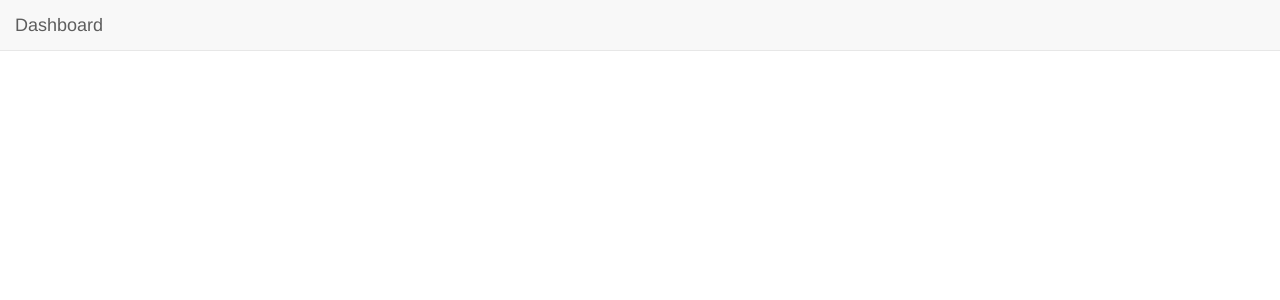
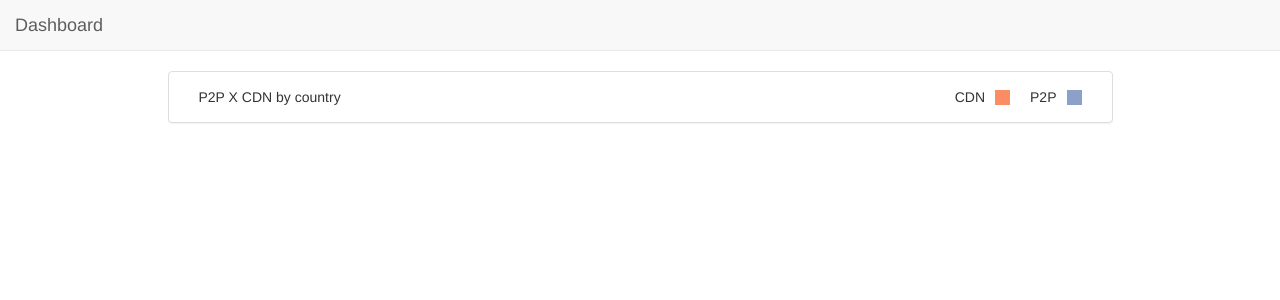
Before and after one commit to felipepalazzo/dashboard, a React (Create React App) app: page / in a window 1280 px wide. Shown: the top 300 px of the page. Built offline with nearby package versions, Linux system fonts and the light colour scheme.

Commit message:
Add legend component

```diff
--- a/src/components/App.js
+++ b/src/components/App.js
@@ -1,11 +1,17 @@
 import React from 'react'
 import Charts from './Charts'
 import Nav from './Nav'
+import Legend from './Legend'
 
 const App = () =>
   <div>
     <Nav />
     <section className="container">
+      <div className="row">
+        <div className="col-sm-10 col-sm-offset-1">
+          <Legend />
+        </div>
+      </div>
       <div className="row">
         <div className="col-sm-10 col-sm-offset-1">
           <Charts />
--- a/src/components/Charts.js
+++ b/src/components/Charts.js
@@ -15,8 +15,8 @@ class Charts extends Component {
     this.state = {
       margin,
       range: ['#8da0cb', '#fc8d62'],
-      width: 960,
-      height: 500,
+      width: 800,
+      height: 400,
       numOfCharts: 6,
       ticks: 10,
       keys: ['p2p', 'cdn'],
@@ -30,8 +30,10 @@ class Charts extends Component {
     return(
       <section>
         { groups.map((data, i) => (
+          <div className="panel panel-default" key={i}>
+            <div className="panel-heading">Chart {i+1}</div>
+            <div className="panel-body text-center">
               <StackedBarChat
-            key={i}
                 data={data}
                 keys={this.state.keys}
                 ticks={this.state.ticks}
@@ -39,6 +41,8 @@ class Charts extends Component {
                 height={this.state.height}
                 margin={this.state.margin}
                 range={this.state.range} />
+            </div>
+          </div>
         ) ) }
       </section>
     )
--- /dev/null
+++ b/src/components/Legend.js
@@ -0,0 +1,17 @@
+import React from 'react'
+import './legend.css'
+
+const Legend = () =>
+  <div className="panel panel-default">
+    <div className="panel-body legend">
+      <div className="col-sm-6">P2P X CDN by country</div>
+      <div className="col-sm-6 text-right">
+        CDN
+        <span className="square square--orange"></span>
+        P2P
+        <span className="square square--purple"></span>
+      </div>
+    </div>
+  </div>
+
+export default Legend
--- /dev/null
+++ b/src/components/legend.css
@@ -0,0 +1,19 @@
+.square {
+  display: inline-block;
+  width: 15px;
+  height: 15px;
+  margin-left: 10px;
+  top: 3px;
+  position: relative;
+}
+.square--orange {
+  background-color: #fc8d62;
+  margin-right: 20px;
+}
+.square--purple {
+  background-color: #8da0cb;
+}
+.abs-center {
+  display: flex;
+  align-items: center;
+}
```
Lines whose indentation alone changed are shown as unchanged.
